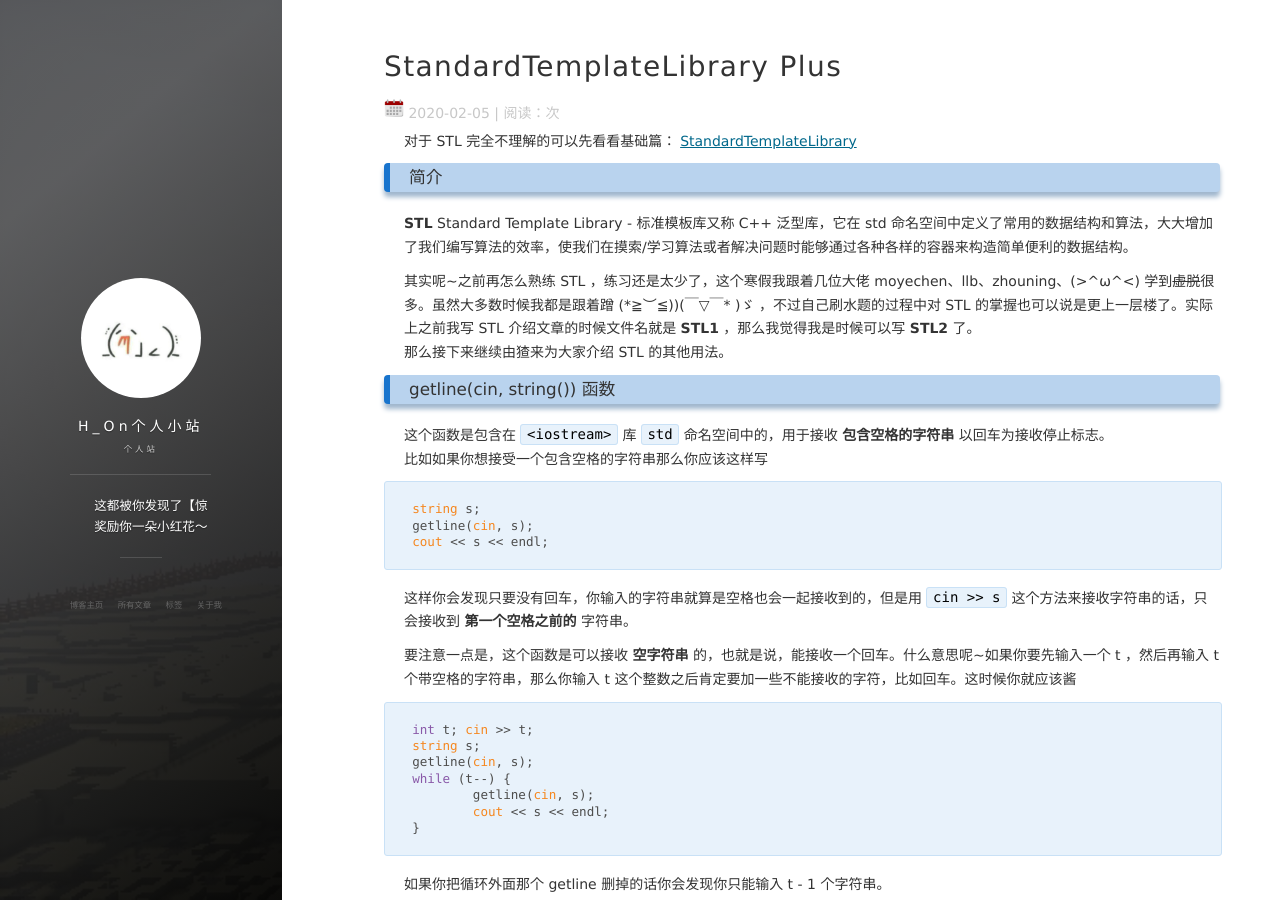
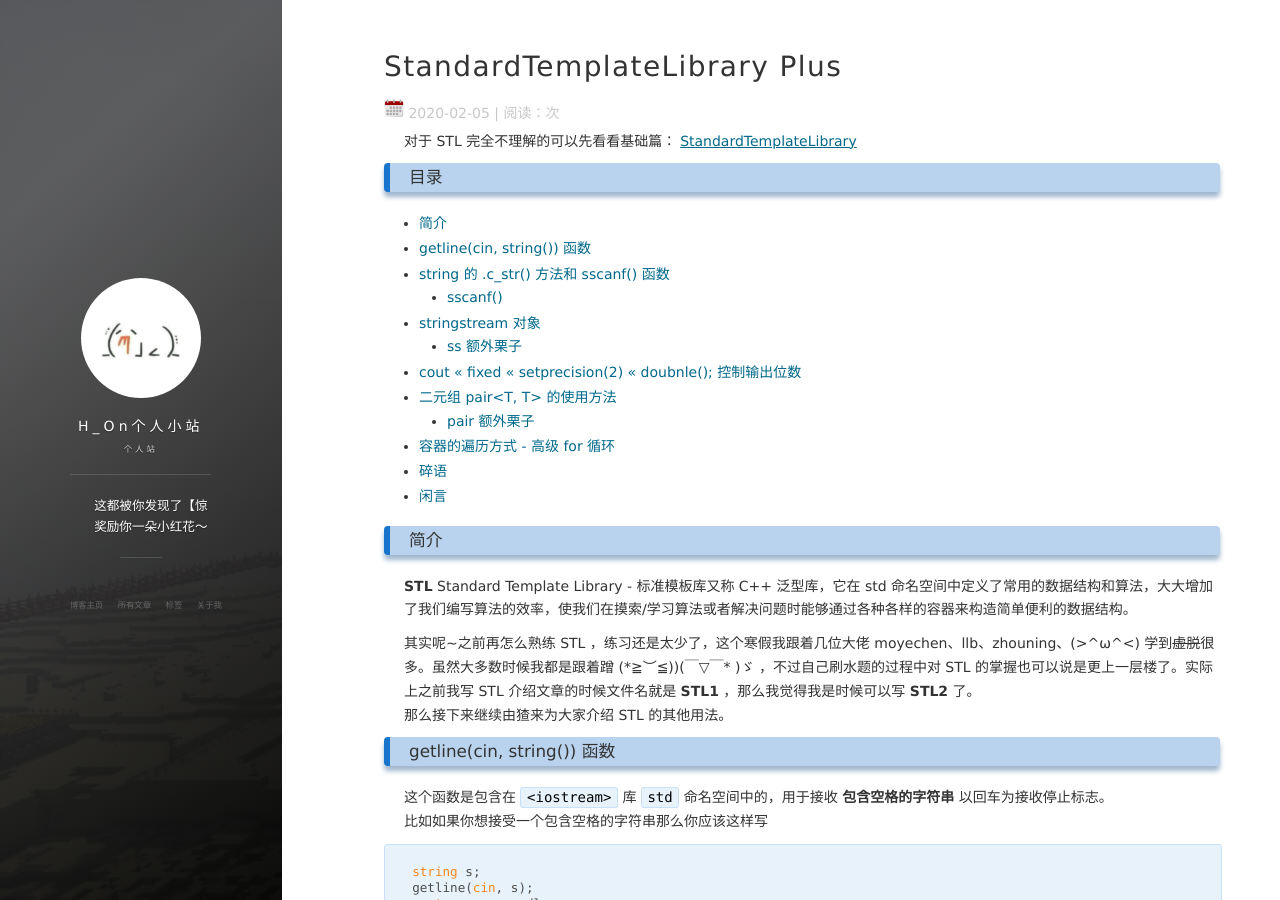
Before and after one commit to Hybrogen/Hybrogen.github.io, a Jekyll site: the page built from _posts/2020-02-05-STL2.md, in a window 1280 px wide and 900 px high. Built offline with Jekyll 4.4.1, drawn with Linux system fonts in a browser that asks for light colours; nearby versions of some CDN libraries; comment, search, counter and statistics services are not loaded.

Commit message:
更新目录

````diff
--- a/_posts/2020-02-05-STL2.md
+++ b/_posts/2020-02-05-STL2.md
@@ -8,6 +8,20 @@ tag: 算法
 ---
 
 对于 STL 完全不理解的可以先看看基础篇：[StandardTemplateLibrary](https://hybrogen.github.io/2020/01/STL1/)
+
+### 目录
+* [简介](#简介)
+* [getline(cin, string()) 函数](#getline(cin,-string())-函数)
+* [string 的 .c_str() 方法和 sscanf() 函数](#string-的-.c_str()-方法和-sscanf()-函数)
+  - [sscanf()](#sscanf())
+* [stringstream 对象](#stringstream-对象)
+  - [ss 额外栗子](#最后再给你们整几个栗子)
+* [cout << fixed << setprecision(2) << doubnle(); 控制输出位数](#cout-<<-fixed-<<-setprecision(2)-<<-doubnle();-控制输出位数)
+* [二元组 pair<T, T> 的使用方法](#二元组-pair<T,-T>-的使用方法)
+  - [pair 额外栗子](#)
+* [容器的遍历方式 - 高级 for 循环](#容器的遍历方式-\--高级-for-循环)
+* [碎语](#碎语)
+* [闲言](#闲言)
 
 ### 简介
 **STL** Standard Template Library - 标准模板库又称 C++ 泛型库，它在 std 命名空间中定义了常用的数据结构和算法，大大增加了我们编写算法的效率，使我们在摸索/学习算法或者解决问题时能够通过各种各样的容器来构造简单便利的数据结构。
@@ -78,7 +92,7 @@ int string_to_int(string s) {
 
 你品 你细品
 
-#### 最后再给你们整几个栗子
+#### **最后再给你们整几个栗子**
 ```c++
 //字符串转浮点型数据
 double string_to_int(string s) {
@@ -144,7 +158,7 @@ void bfs(pair<int, int> a) {
 
 同样的，除了 set 集合容器中的二元组，map 映照容器中的值，由于是不可变元素，因此不能更改之外，二元组也可以直接通过 `a.first = value` 的方式来直接修改二元组里面的值。
 
-#### 最后举几个栗子
+#### **最后举几个栗子**
 ```c++
 map<int, pair<int, string>> m;
 //由于 set 是自动排序的，而二元组中有两个元素，与存结构体同理，必须定义一个排序规则
````
